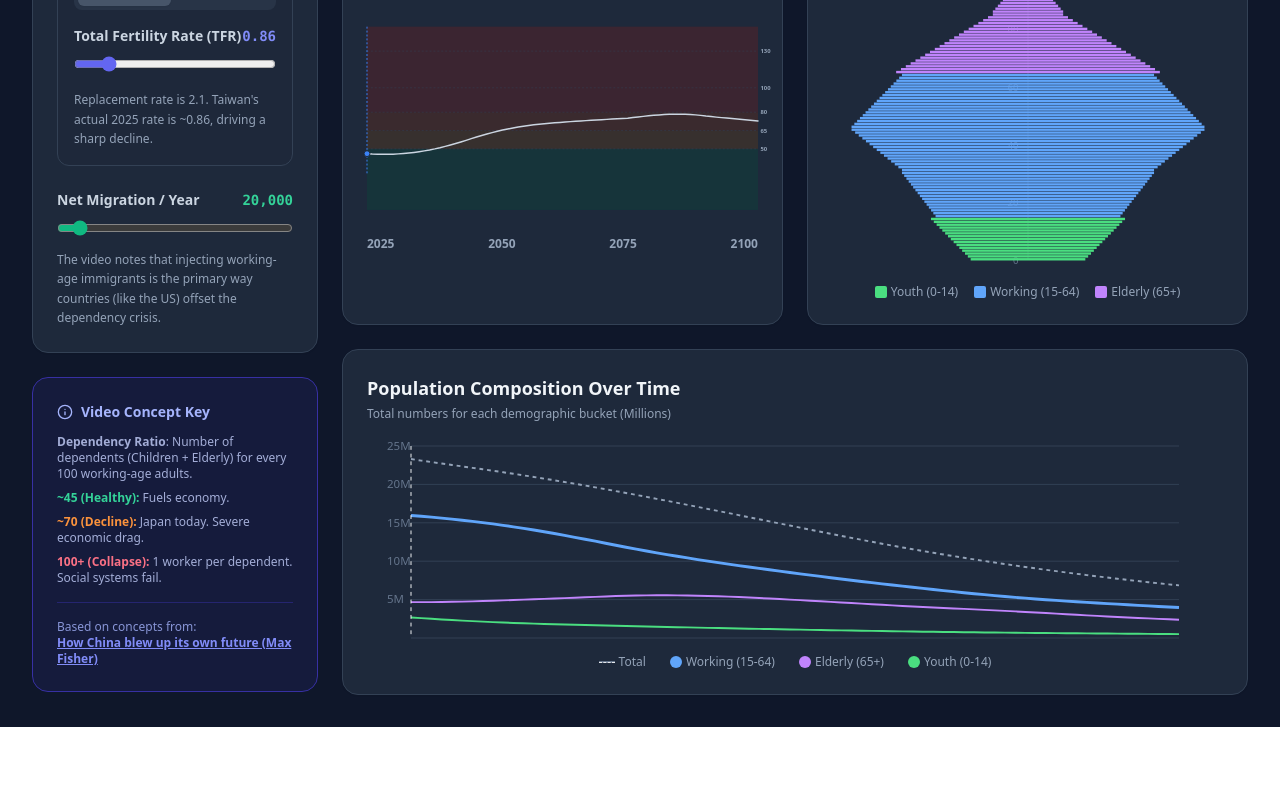
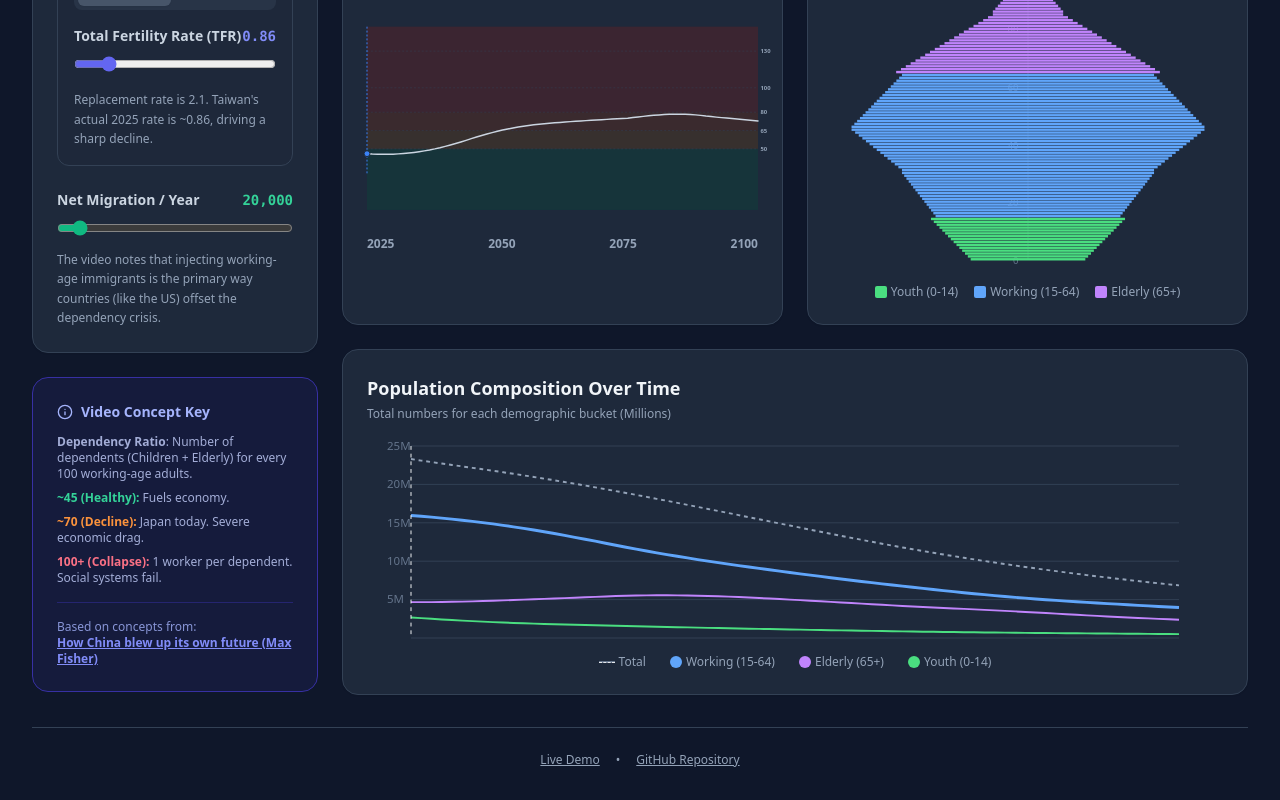
Before and after one commit to LawrenceHwang/global-demographics, a React (Vite) app: page / in a window 1280 px wide. Shown: the part 383-1183 px from the top of the page. Before the commit the page ends 1110 px from the top, so only its background shows below. Built offline with nearby package versions, Linux system fonts and the light colour scheme.

Commit message:
Add repository and page references
- Add footer with links to live demo and GitHub repository
- Add multilingual footer support (EN, ZH-TW, KO, JA)
- Update README.md with live demo link and correct repository URL
- Update README.zh-TW.md with live demo link and correct repository URL

```diff
--- a/src/App.jsx
+++ b/src/App.jsx
@@ -696,6 +696,19 @@ export default function App() {
                     </div>
 
                 </div>
+
+                {/* Footer */}
+                <div className="max-w-7xl w-full mt-8 pt-6 border-t border-slate-200 dark:border-slate-700 flex justify-center">
+                    <div className="text-xs text-slate-500 dark:text-slate-400 flex gap-4 flex-wrap justify-center">
+                        <a href="https://lawrencehwang.github.io/taiwan-demographics/" target="_blank" rel="noopener noreferrer" className="hover:text-indigo-600 dark:hover:text-indigo-400 transition-colors underline">
+                            {lang === 'en' ? 'Live Demo' : lang === 'zh' ? '線上演示' : lang === 'ko' ? '라이브 데모' : 'ライブデモ'}
+                        </a>
+                        <span>•</span>
+                        <a href="https://github.com/LawrenceHwang/taiwan-demographics" target="_blank" rel="noopener noreferrer" className="hover:text-indigo-600 dark:hover:text-indigo-400 transition-colors underline">
+                            {lang === 'en' ? 'GitHub Repository' : lang === 'zh' ? 'GitHub 儲存庫' : lang === 'ko' ? 'GitHub 저장소' : 'GitHub リポジトリ'}
+                        </a>
+                    </div>
+                </div>
             </div>
         </div>
     );
```
Also changed, not shown: 2 other files (tests, documents, lock files or other folders).
